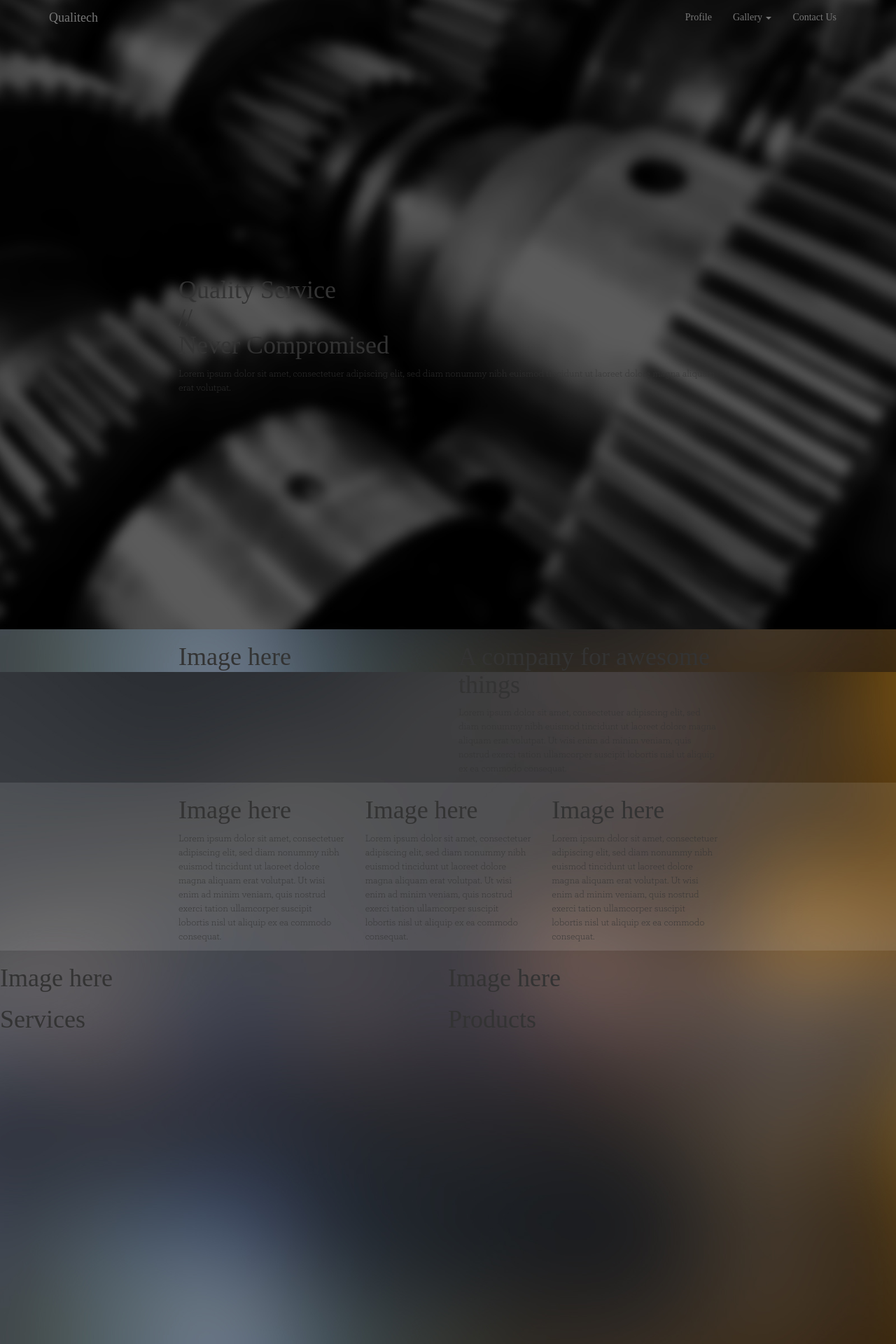
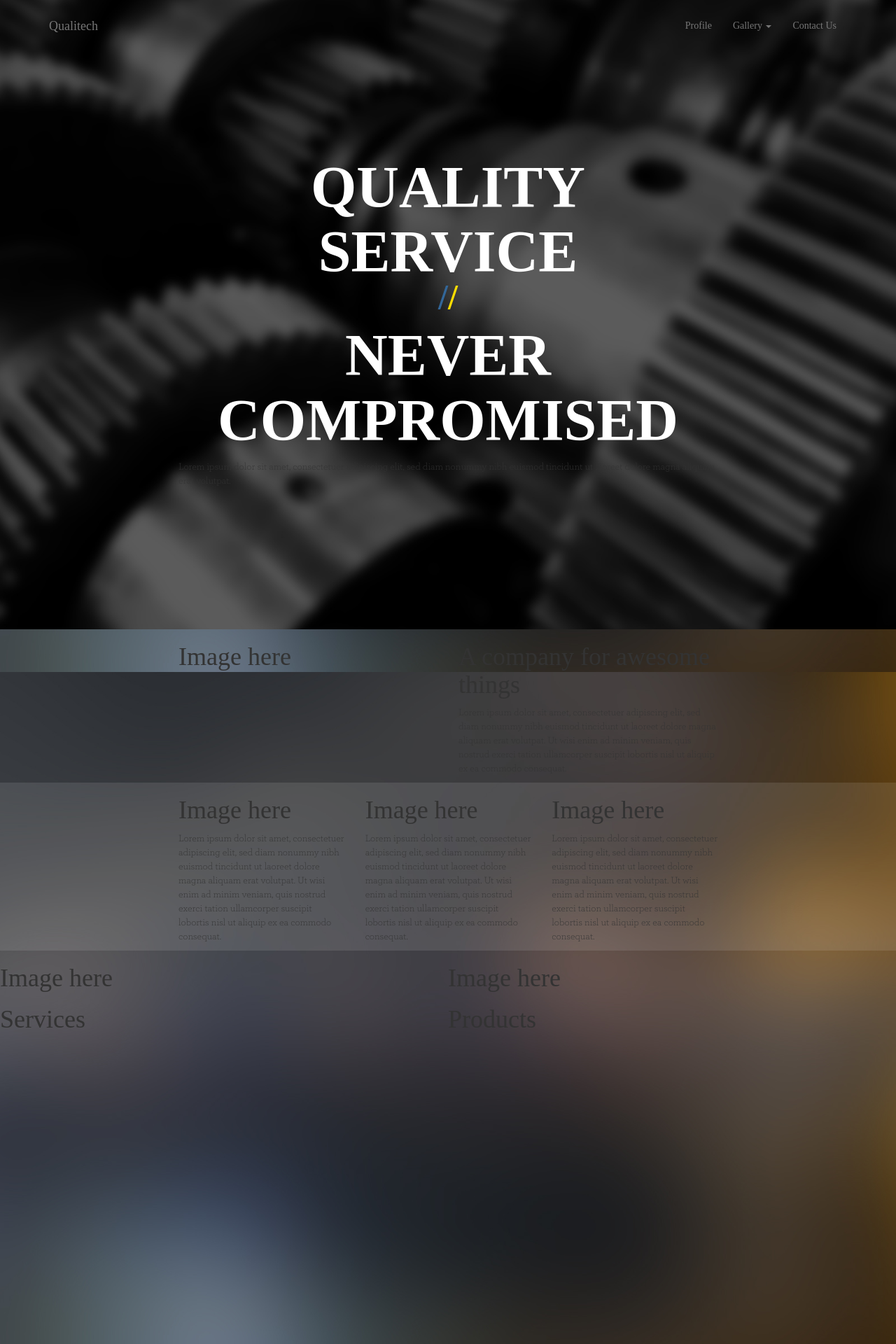
Before and after one commit to upsitf/sandbox-tbc4k, a Jekyll site: the page built from index.html, in a window 1280 px wide. Shown: the top 1920 px of the page at 70% size. Built offline with Jekyll 4.4.1, drawn with Linux system fonts in a browser that asks for light colours; some web fonts are replaced; Markdown is read by kramdown in place of the engine named in the settings.

Commit message:
[TRIAL] Links CSS and JS files

```diff
--- a/_layouts/default.html
+++ b/_layouts/default.html
@@ -1,9 +1,9 @@
 <html>
 	<head>
 		<title>{{ page.title }}Qualitech Industrial and Technical Services</title>
-		<link rel="stylesheet" href="{{site.baseurl}}/public/css/bootstrap.css">
-		<link rel="stylesheet" href="{{site.baseurl}}/public/css/font-awesome.min.css">
-		<link rel="stylesheet" href="{{site.baseurl}}/public/css/custom.css">
+		<link rel="stylesheet" href="/public/css/bootstrap.css">
+		<link rel="stylesheet" href="/public/css/font-awesome.min.css">
+		<link rel="stylesheet" href="/public/css/custom.css">
 	</head>
 	<body id="{{page.body_id}}">
 		{{content}}
@@ -32,13 +32,13 @@
 				</div>
 			</div>
 		</section>
-		<script src="{{site.baseurl}}/public/js/jquery-1.11.1.min.js"></script>
-		<script src="{{site.baseurl}}/public/js/bootstrap.min.js"></script>
-		<script src="{{site.baseurl}}/public/js/flexverticalcenter.js"></script>
+		<script src="/public/js/jquery-1.11.1.min.js"></script>
+		<script src="/public/js/bootstrap.min.js"></script>
+		<!--script src="{{site.baseurl}}/public/js/flexverticalcenter.js"></script>
 		<script>
         (function(window, document, undefined) {
             window.flexVerticalCenter( document.getElementsByClassName('middle-row'));
         })(window, document);
-    </script>
+    </script-->
 	</body>
 </html>
--- a/index.html
+++ b/index.html
@@ -32,9 +32,19 @@ body_id: home
 </div>
 
 <section class="full-vh full-vh-calc" id="splash">
-<div class="row max-800 middle-row">
+<div class="row max-800 splash-row">
 	<div class="col-lg-12">
-		<h1>Quality Service<br/>//<br/>Never Compromised</h1>
+		<h1 class="splash-text-main">
+			<span class="splash-text-resize">Quality</span>
+			<br/>
+			Service
+			<br/>
+			<span class="splash-text-slash first">/</span><span class="splash-text-slash last">/</span>
+			<br/>
+			Never
+			<br/>
+			<span class="splash-text-resize">Compromised<span>
+		</h1>
 		<p>Lorem ipsum dolor sit amet, consectetuer adipiscing elit, sed diam nonummy nibh euismod tincidunt ut laoreet dolore magna aliquam erat volutpat.</p>
 	</div>
 </div>
--- a/public/css/custom.css
+++ b/public/css/custom.css
@@ -296,13 +296,61 @@ body#home {
 
 @media (min-width: 768px) {
 	section.full-vh.full-vh-calc {
-		margin-top: -51px;
+		margin-top: -75px;
 		padding-top: 51px;
 		min-height: 100vh;
 	}
 	div.navbar.navbar-custom-top {
 		background-color: transparent;
 		border:none;
+	}
+	div.navbar.navbar-custom-top>div.container {
+		padding-top: 12px;
+		padding-bottom: 12px;
+	}
+}
+
+@media (max-width: 768px) {
+	div.navbar.navbar-custom-top {
+		background-color: #336799;
+		border-color:#013567;
+	}
+
+	.navbar-default a.navbar-brand, .navbar-default a.navbar-brand:link, .navbar-default a.navbar-brand:visited {
+		color:#ffde00;
+		-webkit-transition: color 300ms ease-out;
+		-moz-transition: color 300ms ease-out;
+		-o-transition: color 300ms ease-out;
+		transition: color 300ms ease-out;
+	}
+
+	.navbar-default a.navbar-brand:hover, .navbar-default a.navbar-brand:active, .navbar-default a.navbar-brand:focus {
+		color:white;
+		-webkit-transition: color 300ms ease-out;
+		-moz-transition: color 300ms ease-out;
+		-o-transition: color 300ms ease-out;
+		transition: color 300ms ease-out;
+	}
+
+	.navbar-default button.navbar-toggle, .navbar-default button.navbar-toggle:link, .navbar-default button.navbar-toggle:visited {
+		background-color:#ffde00;
+		border:none;
+		-webkit-transition: background-color 300ms ease-out;
+		-moz-transition: background-color 300ms ease-out;
+		-o-transition: background-color 300ms ease-out;
+		transition: background-color 300ms ease-out;
+	}
+
+	.navbar-default button.navbar-toggle:hover, .navbar-default button.navbar-toggle:active, .navbar-default button.navbar-toggle:focus {
+		background-color:white;
+		-webkit-transition: background-color 300ms ease-out;
+		-moz-transition: background-color 300ms ease-out;
+		-o-transition: background-color 300ms ease-out;
+		transition: background-color 300ms ease-out;
+	}
+
+	.navbar-default button.navbar-toggle > span.icon-bar {
+		background-color:#336799;
 	}
 }
 
@@ -342,3 +390,50 @@ section.white-bg {
 		border-width: 0 0 1px;
 	}
 }
+
+div.splash-row {
+	position: relative;
+}
+
+h1.splash-text-main {
+	color:white;
+	text-transform: uppercase;
+	font-weight:600;
+	text-align: center;
+}
+
+h1.splash-text-main span.splash-text-slash {
+	font-size: 0.6em;
+	font-weight:700;
+	position:relative;
+	top:-0.2em;
+}
+
+h1.splash-text-main > span.splash-text-slash.first {
+	color:#336799;
+}
+
+h1.splash-text-main > span.splash-text-slash.last {
+	color:#ffde00;
+}
+
+@media (min-width: 768px) {
+	div.splash-row {
+		top:calc(50vh - 310px);
+	}
+	h1.splash-text-main {
+		font-size: 6em;
+	}
+}
+
+@media (max-width: 768px) {
+	div.splash-row {
+		top:calc(50vh - 210px);
+	}
+	h1.splash-text-main {
+		font-size: 4em;
+	}
+	h1.splash-text-main span.splash-text-resize {
+		font-size: 0.75em;
+	}
+}
```
Also changed, not shown: 3 other files.
